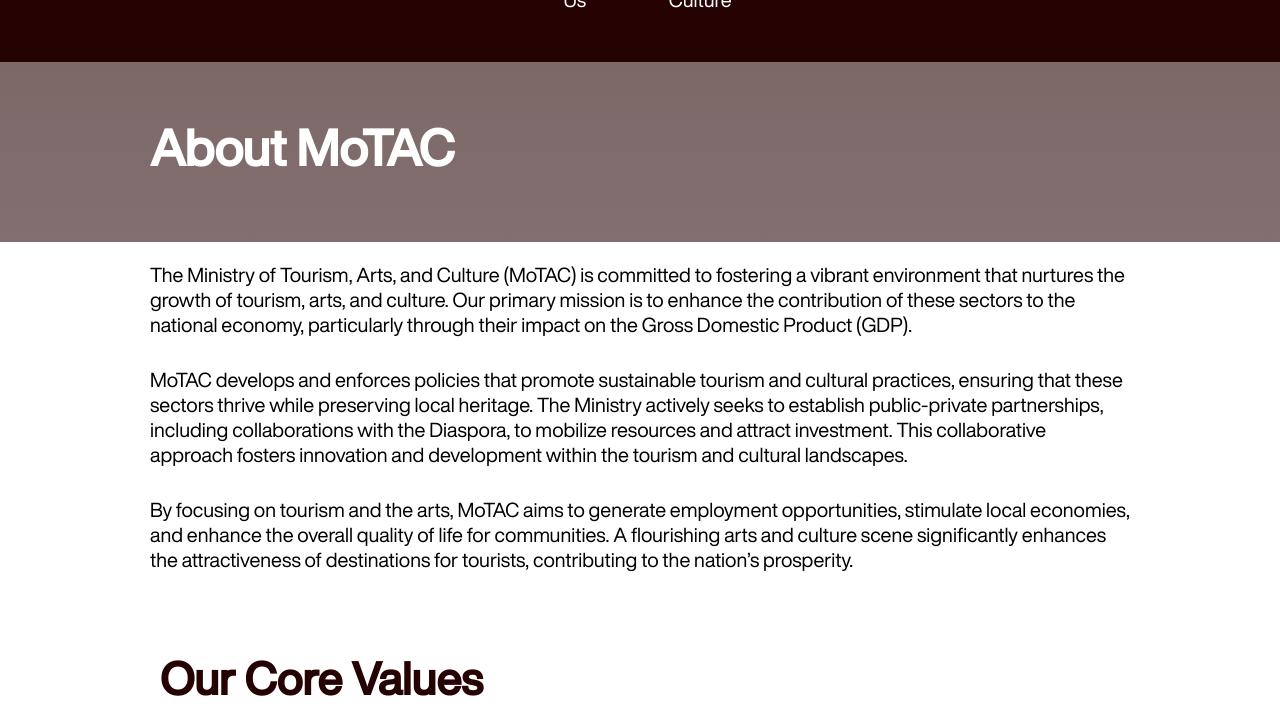
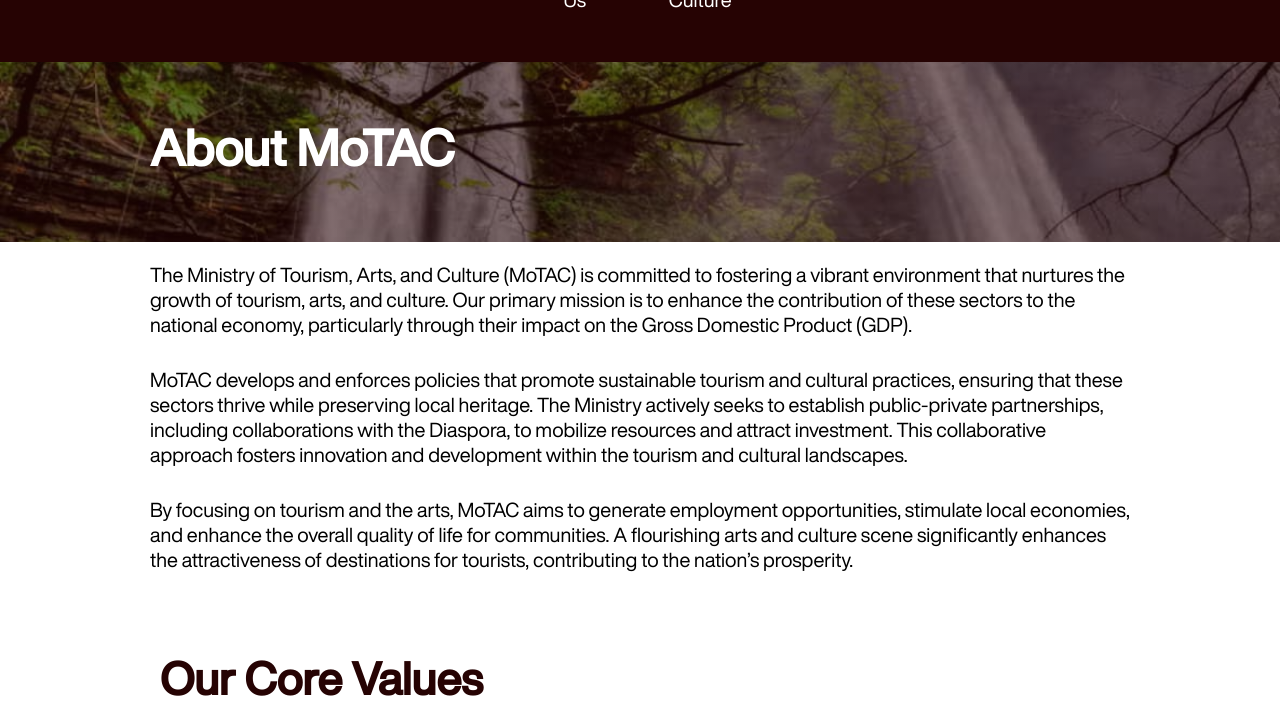
Before and after one commit to Mustapha2024-ui/Salisu_Mustapha_Mohammed_Experience-Ghana, a plain HTML site: page about.html in a window 1280 px wide. Shown: the part 88-800 px from the top of the page. Drawn offline with Linux system fonts and the light colour scheme; files whose address does not match are found by name.

Commit message:
Update style.css

```diff
--- a/style.css
+++ b/style.css
@@ -328,7 +328,7 @@ a .btn{
     height: 30vh;
     padding-top: 60px;
     padding-bottom: 30px;
-    background: linear-gradient(rgba(38, 3, 3, 0.619), rgba(38, 3, 3, 0.573)),url(images/bg-image2.jpg);
+    background: linear-gradient(rgba(38, 3, 3, 0.619), rgba(38, 3, 3, 0.573)),url(bg-image2.jpg);
     background-position: center;
     background-size: cover;
 }
@@ -447,7 +447,7 @@ a .btn{
     height: 30vh;
     padding-top: 60px;
     padding-bottom: 30px;
-    background: linear-gradient(rgba(38, 3, 3, 0.619), rgba(38, 3, 3, 0.573)),url(images/bg-image2.jpg);
+    background: linear-gradient(rgba(38, 3, 3, 0.619), rgba(38, 3, 3, 0.573)),url(bg-image2.jpg);
     background-position: center;
     background-size: cover;
 }
```
